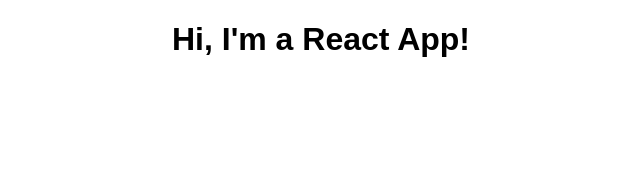
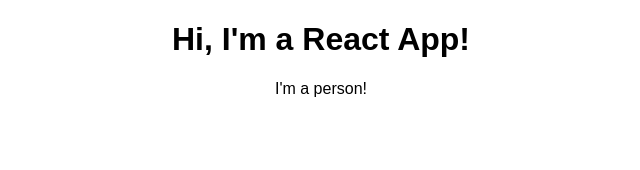
Before and after one commit to countzyx/react-complete-guide, a React (Create React App) app: page / in a window 1280 px wide. Shown: the top 170 px of the page, without its empty margins (319-959 px from the left). Built offline with nearby package versions, Linux system fonts and the light colour scheme.

Commit message:
Created Person Component
Added the component to App.

```diff
--- a/src/App.js
+++ b/src/App.js
@@ -1,10 +1,12 @@
 // @flow
 import React from 'react';
 import './App.css';
+import Person from './Person/Person';
 
 const App = () => (
   <div className="App">
     <h1>Hi, I&apos;m a React App!</h1>
+    <Person />
   </div>
 );
 
--- /dev/null
+++ b/src/Person/Person.js
@@ -0,0 +1,6 @@
+// @flow
+import React from 'react';
+
+const Person = () => <p>I&apos;m a person!</p>;
+
+export default Person;
```
